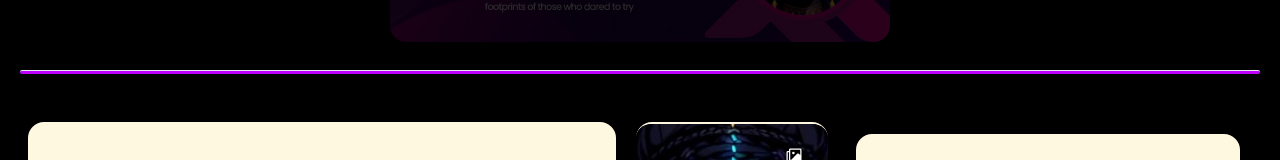
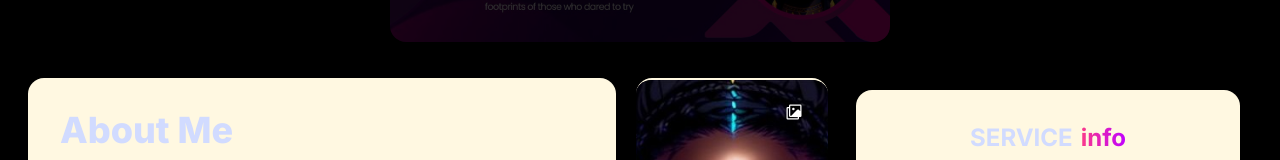
Before and after one commit to Kyng125/S-portfolio, a Next.js app: page /home in a window 1280 px wide. Shown: the part 350-510 px from the top of the page. Built offline with nearby package versions, Linux system fonts and the light colour scheme.

Commit message:
remove hr

```diff
--- a/app/home/page.tsx
+++ b/app/home/page.tsx
@@ -53,7 +53,7 @@ const Home = () => {
           />
         </div>
       </div>
-      <hr className="bg-electricPurple mb-10 h-1 rounded-box" />
+      {/* <hr className="bg-electricPurple mb-10 h-1 rounded-box" /> */}
       <main className="flex flex-wrap">
         <div className="flex lg:flex-1 flex-wrap justify-center">
           <div className="flex flex-row p-2 mb-2 rounded-box w-full">
```
